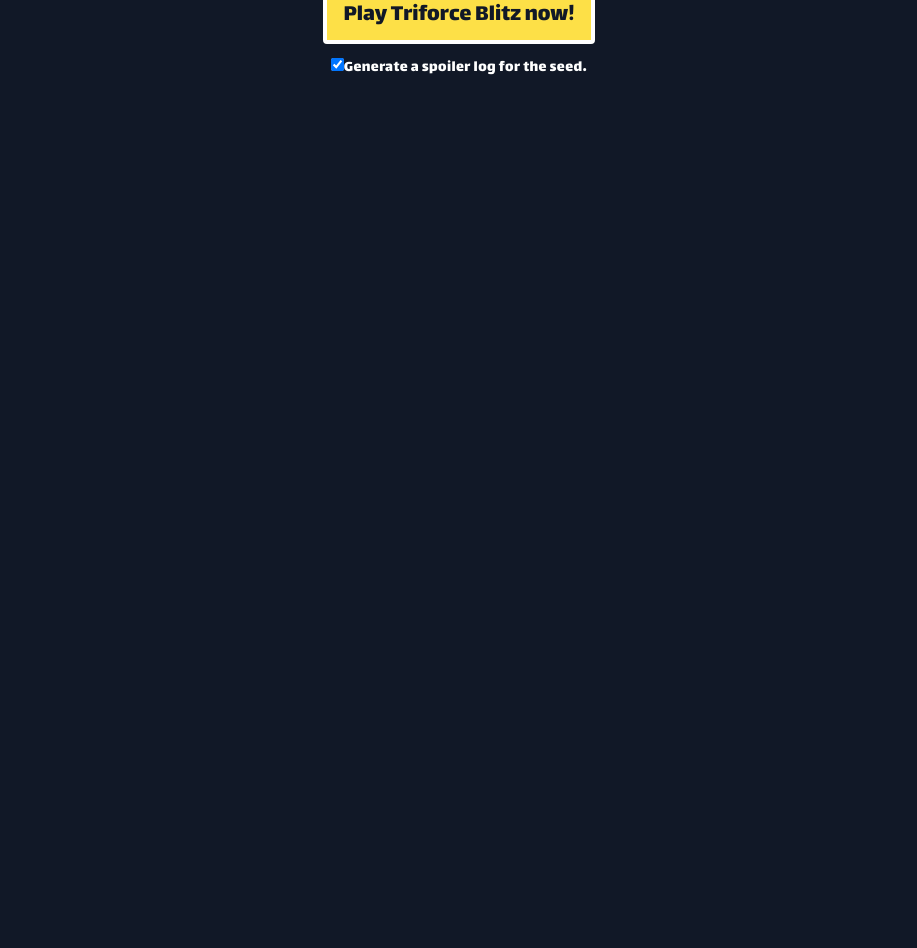
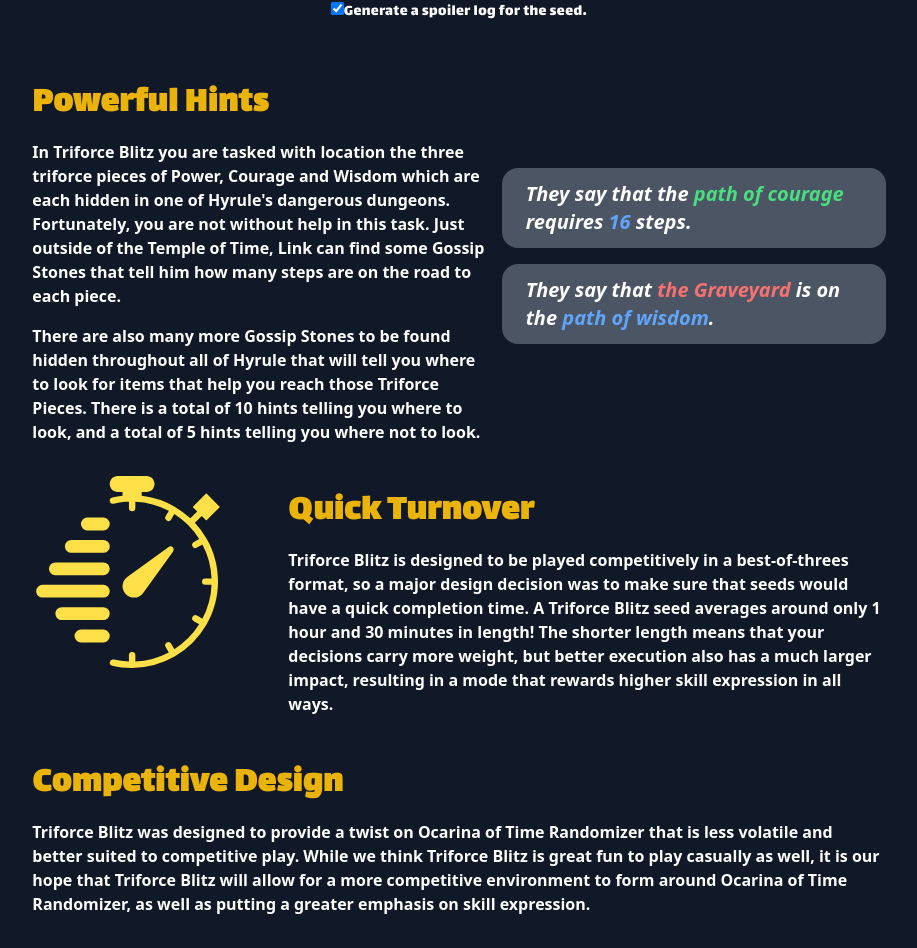
Before and after one commit to zsrspell/blitz-client, a Next.js app: page / in a window 1280 px wide. Shown: the part 292-1240 px from the top of the page, without its empty margins (181-1098 px from the left). Before the commit the page ends 800 px from the top, so only its background shows below. Built offline with nearby package versions, Linux system fonts and the light colour scheme.

Commit message:
improved front page

```diff
--- a/components/SeedGenerator.tsx
+++ b/components/SeedGenerator.tsx
@@ -1,6 +1,9 @@
 import React from "react";
 import {generateSeed, Seed} from "../lib/seed";
 import {useRouter} from "next/router";
+import Heading from "./typography/Heading";
+import Paragraph from "./typography/Paragraph";
+import Button from "./ui/Button";
 
 export default function SeedGenerator() {
     const router = useRouter();
@@ -18,31 +21,29 @@
 
     return (
         <div className="my-8">
-            <h1 className="font-heading text-yellow-300 text-4xl tracking-wide font-bold">
-                Welcome to Triforce Blitz!
-            </h1>
+            <Heading>Welcome to Triforce Blitz!</Heading>
 
-            <p className="text-white text-lg leading-8 my-4 text-justify">
+            <Paragraph>
                 Triforce Blitz is a fresh, fast-paced take on Ocarina of Time Randomizer. In Triforce Blitz, you must
                 help Link find the triforces of Wisdom, Courage and Power that are hidden somewhere in Hyrule!
                 Fortunately, the Gossip Stones across Hyrule will help you locate them with very powerful hints.
-            </p>
+            </Paragraph>
 
             <div className="text-center mt-8">
                 {!working ? (
                     <div className="flex flex-col items-center">
-                        <button onClick={onButtonClicked}
-                                className="bg-yellow-300 border-4 w-96t border-white px-4 py-2 rounded font-heading text-2xl text-gray-900">
-                            Play Triforce Blitz now!
-                        </button>
+                        <Button onClick={onButtonClicked}>Play Triforce Blitz now!</Button>
+
                         <label className="text-white font-heading tracking-wide my-3">
-                            <input type="checkbox" onChange={ev => setGenerateLog(ev.target.checked)} checked={generateLog}/>
-                                Generate a spoiler log for the seed.
+                            <input type="checkbox" onChange={ev => setGenerateLog(ev.target.checked)}
+                                   checked={generateLog}/>
+                            Generate a spoiler log for the seed.
                         </label>
                     </div>
                 ) : (
-                    <div className="font-heading text-3xl text-yellow-300 tracking-wide">Please wait, generating your
-                        seed...</div>
+                    <div className="font-heading text-3xl text-yellow-300 tracking-wide">
+                        Please wait, generating your seed...
+                    </div>
                 )}
             </div>
         </div>
--- /dev/null
+++ b/components/sections/CompetitiveSection.tsx
@@ -0,0 +1,21 @@
+import React from "react";
+import Heading from "../typography/Heading";
+import Paragraph from "../typography/Paragraph";
+import Image from "next/image";
+
+
+export default function CompetitiveSection() {
+    return (
+        <div className="flex lg:flex-row flex-col items-center my-8">
+            <div>
+                <Heading>Competitive Design</Heading>
+                <Paragraph>
+                    Triforce Blitz was designed to provide a twist on Ocarina of Time Randomizer that is less volatile
+                    and better suited to competitive play. While we think Triforce Blitz is great fun to play casually
+                    as well, it is our hope that Triforce Blitz will allow for a more competitive environment to form
+                    around Ocarina of Time Randomizer, as well as putting a greater emphasis on skill expression.
+                </Paragraph>
+            </div>
+        </div>
+    );
+}
--- /dev/null
+++ b/components/sections/PowerfulHintsSection.tsx
@@ -0,0 +1,38 @@
+import React from "react";
+import Heading from "../typography/Heading";
+import Paragraph from "../typography/Paragraph";
+
+export default function PowerfulHintsSection() {
+    return (
+        <div className="flex lg:flex-row flex-col items-center my-8">
+            <div className="lg:mr-4 mr-0">
+                <Heading>Powerful Hints</Heading>
+                <Paragraph>
+                    In Triforce Blitz you are tasked with location the three triforce pieces of Power, Courage and
+                    Wisdom which are each hidden in one of Hyrule&apos;s dangerous dungeons. Fortunately, you are
+                    not without help in this task. Just outside of the Temple of Time, Link can find some Gossip
+                    Stones that tell him how many steps are on the road to each piece.
+                </Paragraph>
+
+                <Paragraph>
+                    There are also many more Gossip Stones to be found hidden throughout all of Hyrule that will
+                    tell you where to look for items that help you reach those Triforce Pieces. There is a total of
+                    10 hints telling you where to look, and a total of 5 hints telling you where not to look.
+                </Paragraph>
+            </div>
+            <div className="flex flex-col xl:py-0 py-8">
+                <div
+                    className="rounded-2xl bg-gray-600 px-6 py-3 text-lg sm:text-xl my-2 italic font-semibold text-white w-72 sm:w-96">
+                    They say that the <span className="text-green-400">path of courage</span> requires <span
+                    className="text-blue-400">16</span> steps.
+                </div>
+
+                <div
+                    className="rounded-2xl bg-gray-600 px-6 py-3 my-2 text-lg sm:text-xl italic font-semibold text-white w-72 sm:w-96">
+                    They say that <span className="text-red-400">the Graveyard</span> is on the <span
+                    className="text-blue-400">path of wisdom</span>.
+                </div>
+            </div>
+        </div>
+    )
+}
--- /dev/null
+++ b/components/sections/QuickTurnoverSection.tsx
@@ -0,0 +1,24 @@
+import React from "react";
+import Heading from "../typography/Heading";
+import Paragraph from "../typography/Paragraph";
+import Image from "next/image";
+
+export default function QuickTurnoverSection() {
+    return (
+        <div className="flex lg:flex-row flex-col-reverse my-8">
+            <div className="min-w-fit mr-16 flex lg:flex-row flex-col items-center lg:block hidden">
+                <Image width={192} height={192} src="/stopwatch.svg" />
+            </div>
+            <div>
+                <Heading>Quick Turnover</Heading>
+                <Paragraph>
+                    Triforce Blitz is designed to be played competitively in a best-of-threes format, so a major
+                    design decision was to make sure that seeds would have a quick completion time. A Triforce Blitz
+                    seed averages around only 1 hour and 30 minutes in length! The shorter length means that your
+                    decisions carry more weight, but better execution also has a much larger impact, resulting in a
+                    mode that rewards higher skill expression in all ways.
+                </Paragraph>
+            </div>
+        </div>
+    );
+}
--- a/pages/_app.tsx
+++ b/pages/_app.tsx
@@ -3,7 +3,7 @@
 
 function MyApp({Component, pageProps}: AppProps) {
     return (
-        <div className="w-1/2 mt-16 m-auto">
+        <div className="w-4/5 xl:w-2/3 mt-16 m-auto">
             <Component {...pageProps} />
         </div>
     )
--- a/pages/index.tsx
+++ b/pages/index.tsx
@@ -1,10 +1,16 @@
 import React from "react";
 import SeedGenerator from "../components/SeedGenerator";
+import PowerfulHintsSection from "../components/sections/PowerfulHintsSection";
+import CompetitiveSection from "../components/sections/CompetitiveSection";
+import QuickTurnoverSection from "../components/sections/QuickTurnoverSection";
 
 export default function HomePage() {
     return (
         <div>
-            <SeedGenerator />
+            <SeedGenerator/>
+            <PowerfulHintsSection/>
+            <QuickTurnoverSection/>
+            <CompetitiveSection/>
         </div>
     );
 }
```
Also changed, not shown: public/stopwatch.svg (added).
